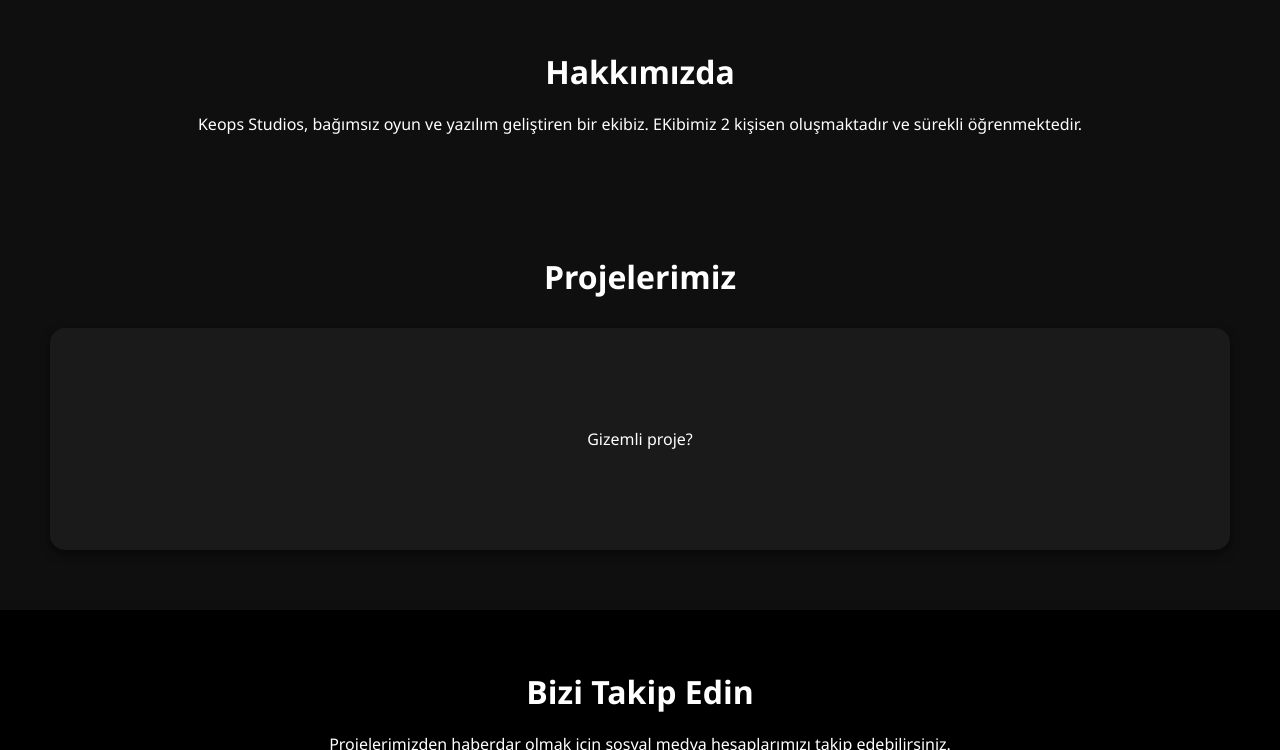
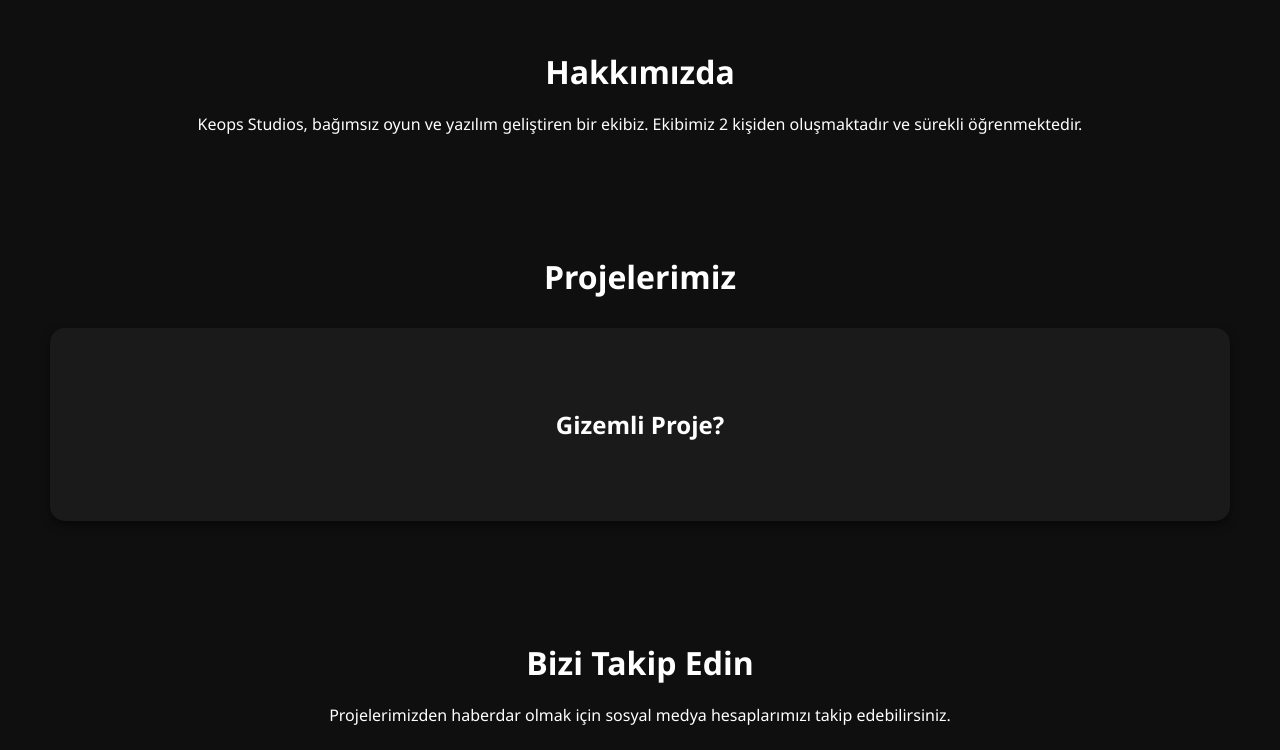
Before and after one commit to TheKeops/keopsstudios, a plain HTML site: page index.html in a window 1280 px wide. Shown: the part 890-1640 px from the top of the page. Drawn offline with Linux system fonts and the light colour scheme.

Commit message:
Update index.html

```diff
--- a/index.html
+++ b/index.html
@@ -4,6 +4,11 @@
 <meta charset="UTF-8">
 <meta name="viewport" content="width=device-width, initial-scale=1.0">
 <title>Keops Studios</title>
+<link
+      rel="shortcut icon"
+      href="logo.jpg"
+      type="image/x-icon"
+    />
 <style>
   *{margin:0;padding:0;box-sizing:border-box;}
   body{font-family:'Segoe UI',sans-serif;background:#0f0f0f;color:#fff;overflow-x:hidden;}
@@ -31,9 +36,9 @@
   .section h3{font-size:2rem;margin-bottom:20px;color:#fff;}
 
   .projects{display:grid;grid-template-columns:repeat(auto-fit,minmax(300px,1fr));gap:30px;margin-top:30px;}
-  .project-card{background:#1a1a1a;padding:100px;border-radius:15px;box-shadow:0 4px 10px rgba(0,0,0,0.5);transition:transform 0.3s, box-shadow 0.3s;}
+  .project-card{background:#1a1a1a;padding:80px;border-radius:15px;box-shadow:0 4px 10px rgba(0,0,0,0.5);transition:transform 0.3s, box-shadow 0.3s;}
   .project-card:hover{transform:translateY(-10px);box-shadow:0 8px 20px rgba(255,255,255,0.5);}
-
+  .projects .project-card h1
   #contact{background:#000;}
   .social-links{display:flex;justify-content:center;align-items:center;gap:30px;margin-top:30px;}
   .social-links a{display:inline-block;}
@@ -65,13 +70,15 @@
 
   <section id="about" class="section">
     <h3>Hakkımızda</h3>
-    <p>Keops Studios, bağımsız oyun ve yazılım geliştiren bir ekibiz. EKibimiz 2 kişisen oluşmaktadır ve sürekli öğrenmektedir.</p>
+    <p>Keops Studios, bağımsız oyun ve yazılım geliştiren bir ekibiz. Ekibimiz 2 kişiden oluşmaktadır ve sürekli öğrenmektedir.</p>
   </section>
 
   <section id="games" class="section">
     <h3>Projelerimiz</h3>
     <div class="projects">
-      <div class="project-card">Gizemli proje?</div>
+      <div class="project-card">
+        <h2>Gizemli Proje?</h2>
+      </div>
     </div>
   </section>
 
```
